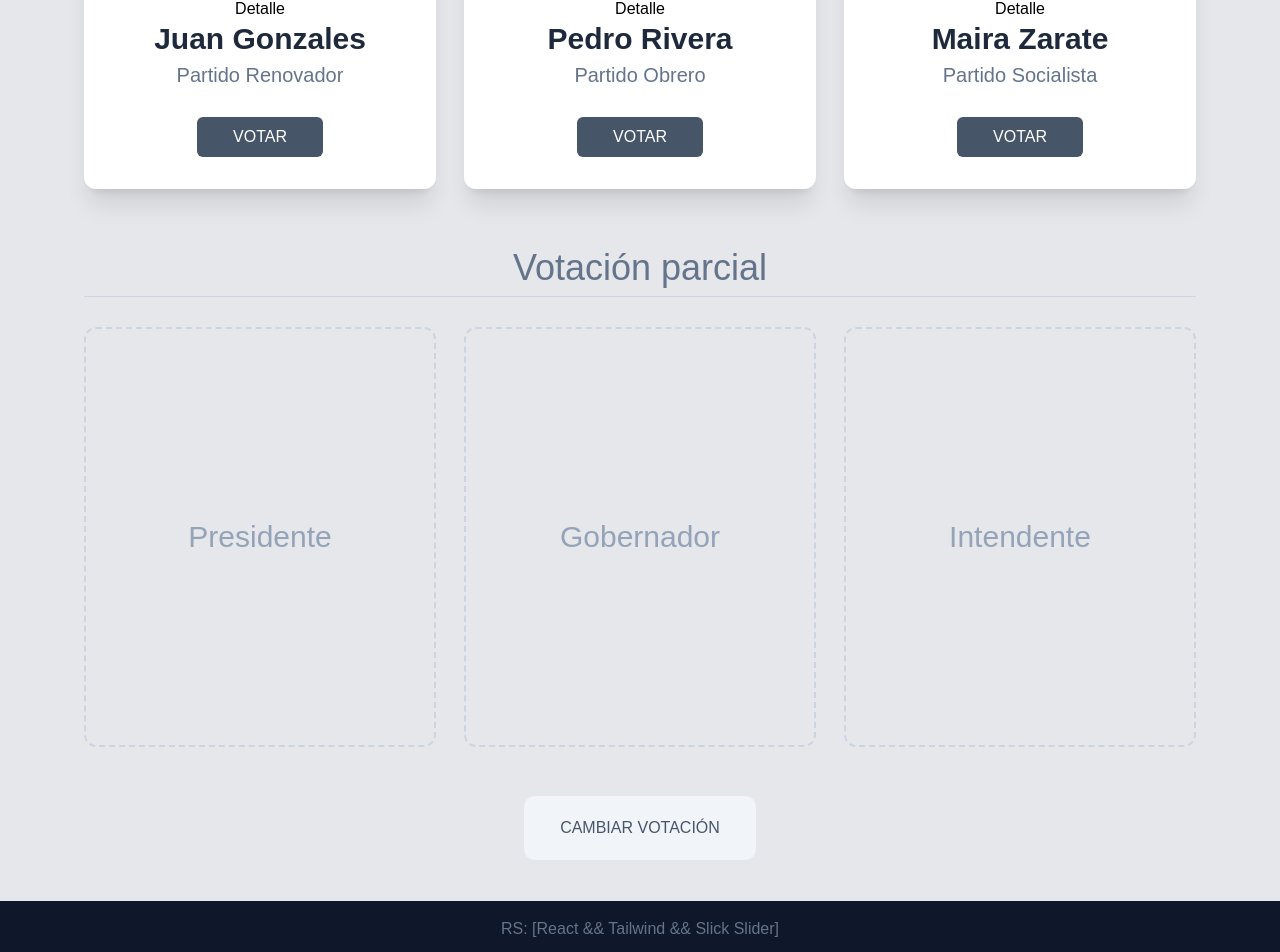
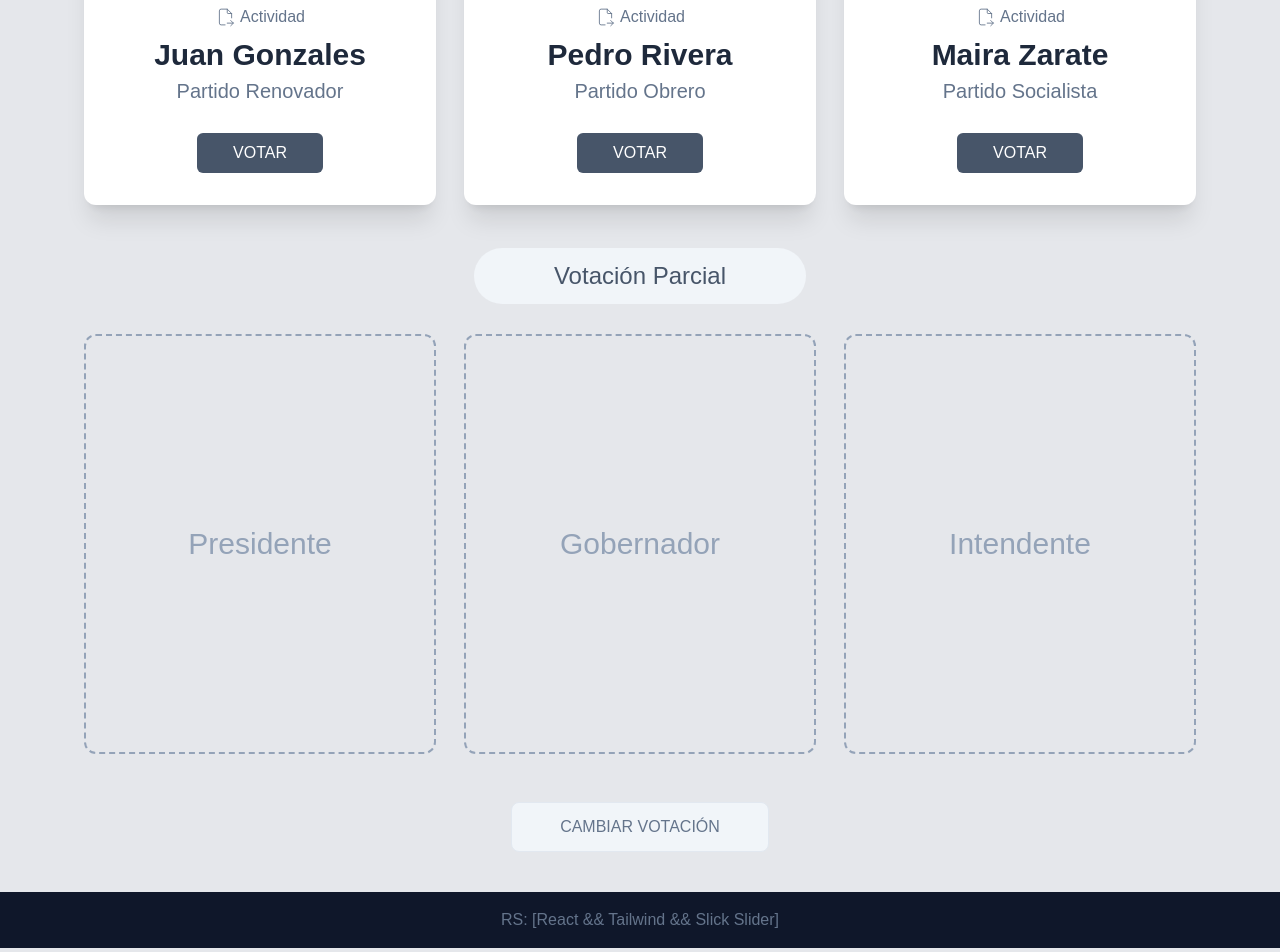
Before and after one commit to rstringa/lista-candidatos, a React (Vite) app: page / in a window 1280 px wide. Shown: the part 468-1420 px from the top of the page. Built offline with nearby package versions, Linux system fonts and the light colour scheme.

Commit message:
Cambios Barra Lateral

```diff
--- a/src/App.jsx
+++ b/src/App.jsx
@@ -132,7 +132,7 @@ function App() {
 
         {/* {instancia >= 2 && ( */}
         <>
-          <h2 className={`${instancia <= 3 ? "mt-20" : "mt-0"} titulo`}>Votación {instancia <= 3 ? "parcial" : "final"}</h2>
+          <h2 className={`${instancia <= 3 ? "mt-20" : "mt-0"} titulo-final`}>Votación {instancia <= 3 ? "Parcial" : "Final"}</h2>
 
           <ul className='grid grid-cols-1 md:grid-cols-3 gap-7 mx-5'>
 
@@ -157,16 +157,16 @@ function App() {
               </li>
             ))}
             {instancia == 1 &&
-              <li className="column-placeholder border-2 border-xl border-slate-300 border-dashed rounded-xl h-[420px] flex place-items-center place-content-center">
+              <li className="column-placeholder border-2 border-xl border-slate-400 border-dashed rounded-xl h-[420px] flex place-items-center place-content-center">
                 <h3 className='text-3xl text-slate-400'>Presidente</h3></li>
             }
             {instancia <= 2 &&
-              <li className="column-placeholder border-2 border-xl border-slate-300 border-dashed rounded-xl h-[420px] flex place-items-center place-content-center">
+              <li className="column-placeholder border-2 border-xl border-slate-400 border-dashed rounded-xl h-[420px] flex place-items-center place-content-center">
                 <h3 className='text-3xl text-slate-400'>Gobernador</h3>
               </li>
             }
             {instancia <= 3 &&
-              <li className="column-placeholder border-2 border-xl border-slate-300 border-dashed rounded-xl h-[420px] flex place-items-center place-content-center">
+              <li className="column-placeholder border-2 border-xl border-slate-400 border-dashed rounded-xl h-[420px] flex place-items-center place-content-center">
                 <h3 className='text-3xl text-slate-400'>Intendente</h3>
               </li>
             }
--- a/src/components/BarraLateral.jsx
+++ b/src/components/BarraLateral.jsx
@@ -29,7 +29,7 @@ const BarraLateral = ({barraLateralOpen, candidatoSeleccionado }) => {
                 src={candidatoSeleccionado.img} alt={candidatoSeleccionado.nombre} />
             <h3 className='text-[25px] font-bold mt-3 mb-0 text-slate-700'>{candidatoSeleccionado.nombre}</h3>
             <h4 className='text-[18px] font-normal  mb-5 text-slate-500'>{candidatoSeleccionado.partido}</h4>
-            <h5 className='text-[16px] font-bold text-slate-500 mb-1'>Biografía</h5>
+            <h5 className='text-[16px] font-bold text-slate-500 mb-1'>Actividad</h5>
             <p className='text-[16px] font-normal  mb-2 text-slate-500'>{candidatoSeleccionado.propuesta}</p>
             </div>
         </div>
--- a/src/components/SlidesCandidatos.jsx
+++ b/src/components/SlidesCandidatos.jsx
@@ -34,7 +34,7 @@ const SlidesCandidatos = ({ instancia, handleVotar, votacion, setVotacion, lista
         // setBarraLateralOpen(true)
         openBarraLateral()
     }
-    function openBarraLateral(){
+    function openBarraLateral() {
         const barraLateral = document.querySelector(".barra-lateral");
         barraLateral.classList.add("is--visible");
     }
@@ -71,12 +71,24 @@ const SlidesCandidatos = ({ instancia, handleVotar, votacion, setVotacion, lista
                                     }
                                     <div className='body text-center p-5'>
                                         <a
+                                            className='flex md:justify-center text-slate-500 hover:text-slate-700'
                                             href="#"
                                             onClick={function (e) {
                                                 e.preventDefault()
                                                 handleBarraLateral(candidato.img, candidato.nombre, candidato.partido, candidato.propuesta)
                                             }}
-                                        >Detalle</a>
+                                        >
+
+
+                                            <span>
+                                                <svg
+                                                className='w-[21px] mr-1 mb-2'
+                                                width="24" height="24" viewBox="0 0 24 24" stroke-width="1" stroke="currentColor" fill="none" strokeLinecap="round" strokeLinejoin="round">
+                                                  <path stroke="none" d="M0 0h24v24H0z" fill="none"></path>
+   <path d="M14 3v4a1 1 0 0 0 1 1h4"></path>
+   <path d="M11.5 21h-4.5a2 2 0 0 1 -2 -2v-14a2 2 0 0 1 2 -2h7l5 5v5m-5 6h7m-3 -3l3 3l-3 3"></path>
+                                            </svg></span>
+                                            <span>Actividad</span></a>
                                         <h3 className='text-2xl md:text-3xl font-bold mb-1 text-slate-800'>{candidato.nombre}</h3>
                                         <p className='text-md md:text-xl font-normal text-slate-500'>{candidato.partido}</p>
                                         <button
--- a/src/index.css
+++ b/src/index.css
@@ -10,17 +10,20 @@
     }
     .btn.btn-secondary {
         @apply
-        font-normal bg-slate-100 text-slate-600 text-base border border-solid border-slate-200
-        hover:shadow-md
+        font-normal bg-slate-100 text-slate-500 text-base border border-solid border-slate-200
+        hover:shadow-md hover:text-slate-800
     }
     .btn.btn-big {
         @apply
-        py-5
-        rounded-xl
+        py-3 px-12 rounded-lg
+    }
+    .btn[disabled]{
+        @apply
+        hover:shadow-none
     }
     .titulo {
         @apply
-        text-3xl md:text-4xl mb-[30px] mt-[20px] pb-2 text-center text-slate-500 mx-5 border-b border-slate-300 border-solid
+        text-3xl md:text-5xl mb-[30px] mt-[20px] pb-2 text-center text-slate-500 mx-5 border-b border-slate-300 border-solid
 
         /* text-2xl mb-[30px] mt-[20px] px-20 py-3 mx-auto text-center text-slate-100 bg-slate-600 rounded-full w-fit
         border-b border-slate-200 border-solid  */
```
